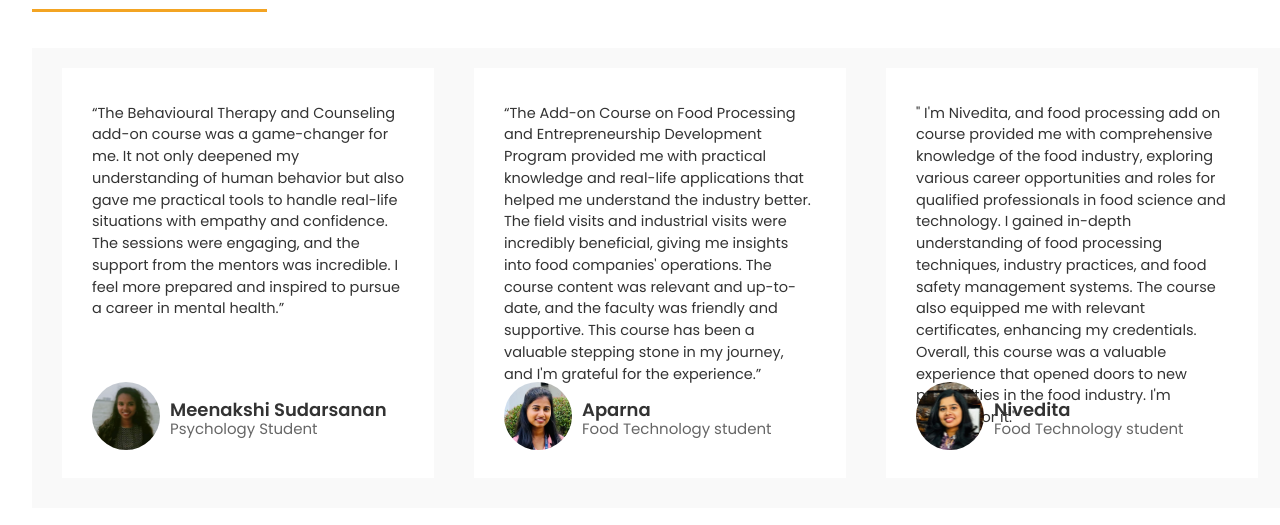
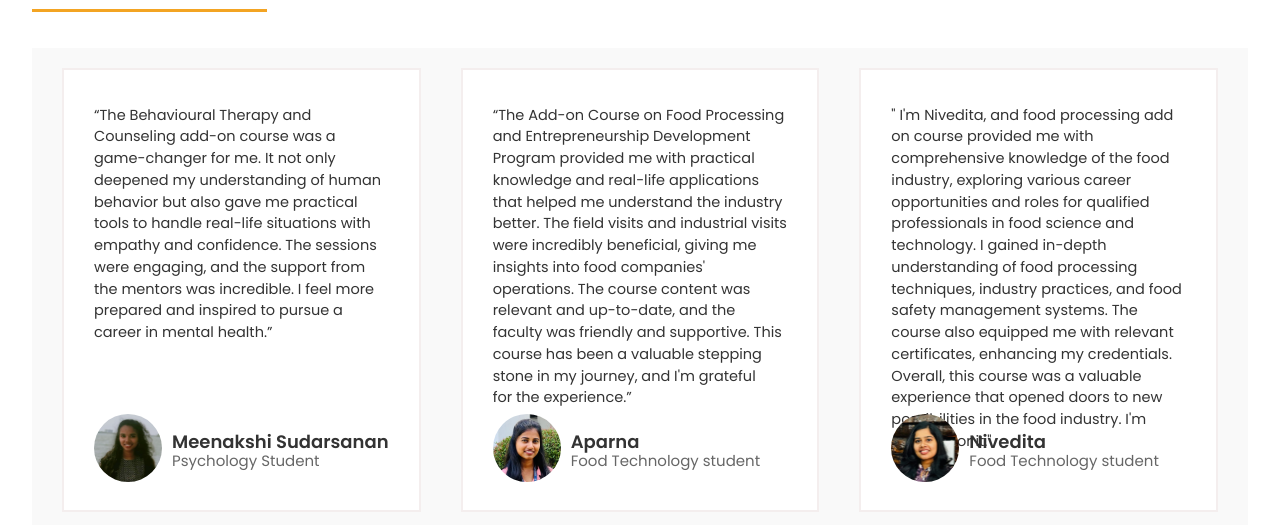
Before and after one commit to achuthspai04/intellnexa, a React (Vite) app: page / in a window 1280 px wide. Shown: the part 3157-3682 px from the top of the page. Built offline with nearby package versions, Linux system fonts and the light colour scheme.

Commit message:
testimonial issues fixed

```diff
--- a/src/App.css
+++ b/src/App.css
@@ -438,22 +438,8 @@
 
 .test-box{
   max-width: 1390px;
-  width: 100%;
-  height: 420px;
+  height: 440px;
   background-color: #F9F9F9 ;
-}
-
-.test1, .test2, .test3 {
-  height: 410px;
-  width: 400px;
-  background-color: #FFFFFF;
-  flex: 1;
-  margin: 0 10px;
-  padding: 20px;
-  box-sizing: border-box;
-}
-
-.test-box {
   display: flex;
   justify-content: space-between;
   align-items: flex-start;
@@ -461,11 +447,20 @@
   padding: 20px;
 }
 
+.test1, .test2, .test3 {
+  height: 400px;
+  background-color: #FFFFFF;
+  flex: 1;
+  margin: 0 10px;
+  padding: 20px;;
+  border: #f4eeee 2px solid;
+}
+
 .test-text{
   font-family: 'poppins', sans-serif;
   font-size: 14.5px;
   color: #333333;
-  height: 265px;
+  height: 295px;
   margin-left: 10px;
   margin-right: 10px;
 }
```
